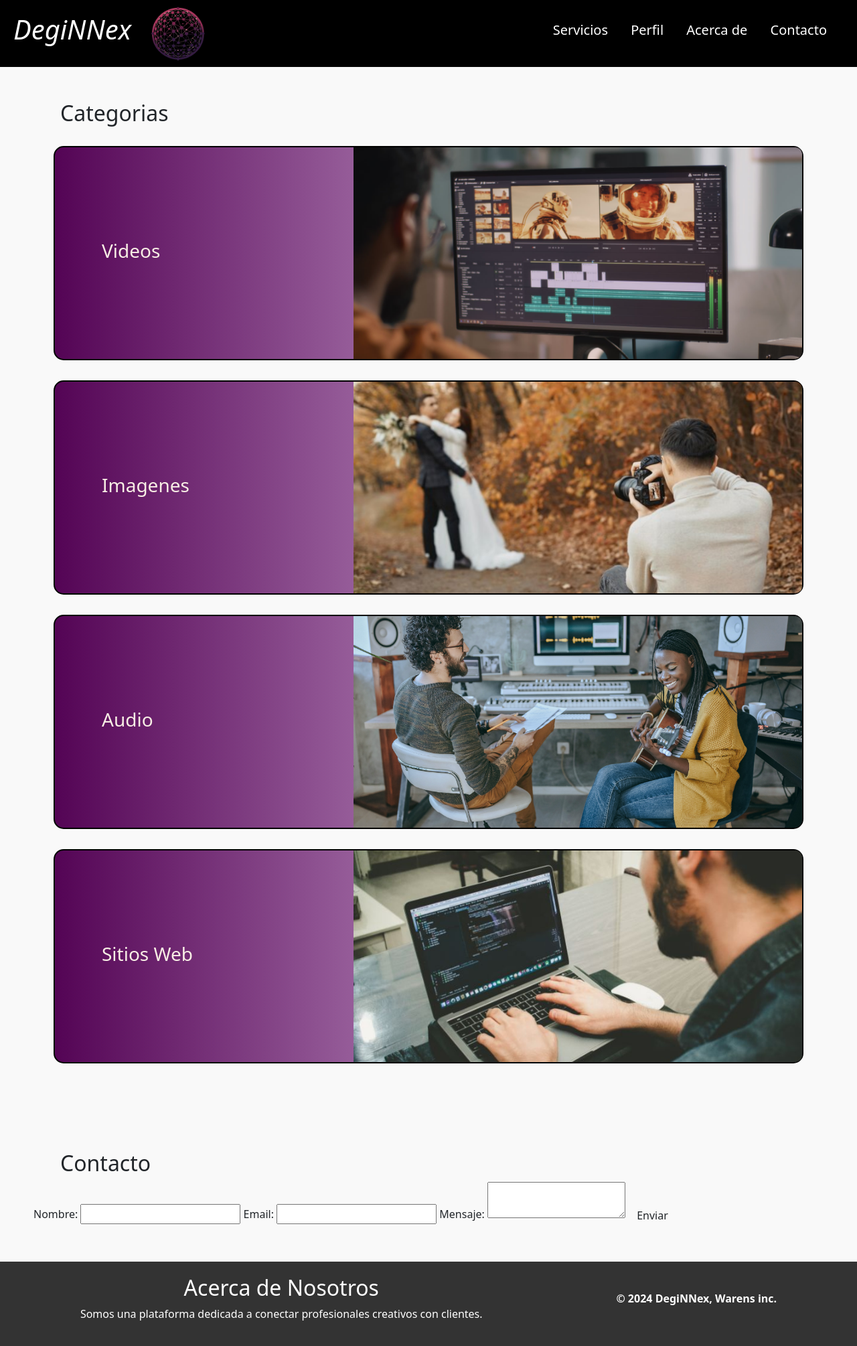
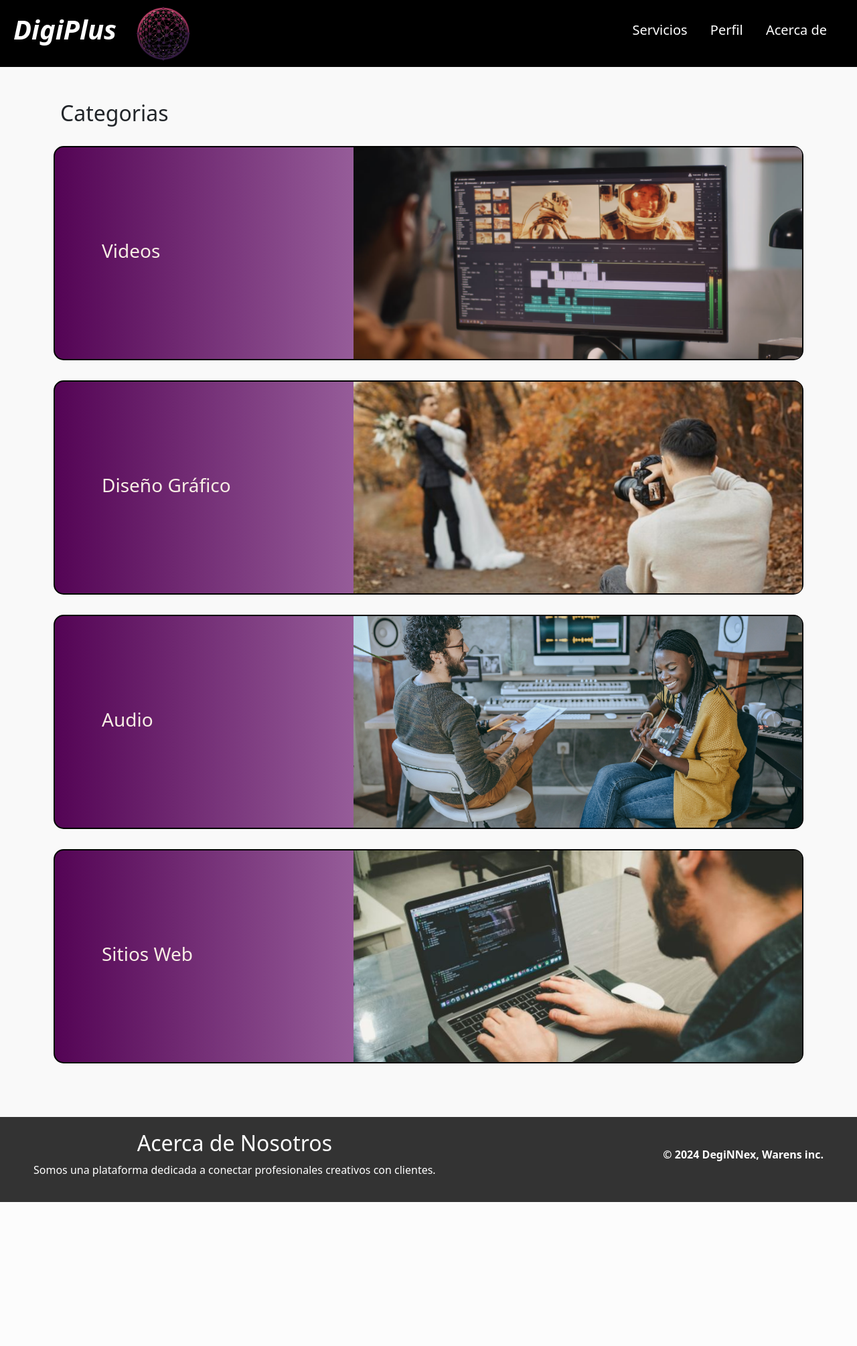
Before and after one commit to cthukh/GigiNNex, a Flask app: page /inicio in a window 1280 px wide. Shown: the whole page at 67% size. After the commit the page ends 1795 px from the top, so only its background shows below. Run offline with Flask 3, Linux system fonts and the light colour scheme.

Commit message:
mejoras en codigo

```diff
--- a/app.py
+++ b/app.py
@@ -115,16 +115,16 @@ def index():
     return render_template('index.html')
 
 # seleccion de categorias
-@app.route('/u_cat/<string:categoria>')
+@app.route('/section/<string:categoria>')
 def selecionar_categorias(categoria):
     # Renderiza diferentes plantillas según la categoría
     if   categoria == 'videos':                         # Categoría video.
         return render_template ('cat_video.html')
-    elif categoria == 'imagenes':                       # Categoría imagenes.
+    elif categoria == 'diseño-grafico':                       # Categoría imagenes.
         return render_template ('cat_imagenes.html')
     elif categoria == 'audio':                          # Categoría audio.  #? Posible retiro.
         return render_template ('cat_audio.html')
-    elif categoria == 'sitios_web':                     # Categoría sitios web.
+    elif categoria == 'sitios-web':                     # Categoría sitios web.
         return render_template ('cat_web.html')
 
 
@@ -169,6 +169,15 @@ def logout():
     flash(f"El usuario ha cerrado sesión")
     print(f"El usuario ha cerrado sesión")
     return(redirect("/"))
+# Elimina al usuario actual. (Lo borra de la db)
+@app.route('/eliminar_user')
+@login_required
+def eliminar():
+    user_id = current_user.id
+    ControladorUsuarios.borrar_usuario(user_id)
+    flash ("usuario eliminado")
+    return redirect('/')
+
 
 #TODO ruta de prueba
 @app.route('/prueba')
--- a/static/css/styleFooter.css
+++ b/static/css/styleFooter.css
@@ -5,7 +5,11 @@ footer {
     display: flex;
     align-items: center;
     text-align: center;
-    justify-content: space-around;
+    justify-content: space-between;
     position: relative;
     bottom: 0;
 }
+footer p {
+    margin-left: 30px;
+    margin-right: 30px;
+}
--- a/templates/base_template.html
+++ b/templates/base_template.html
@@ -21,17 +21,16 @@
     <header>
         <a href="/inicio">
             <div class="logo">
-                <h1 class="title">DegiNNex</h1>
+                <h1 class="title"><strong>DigiPlus</strong></h1>
                 <img src="{{ url_for('static', filename='img/logo_gigi-bg_remove-1024x1024.png') }}" width="100px" alt="logo-diginnex">
             </div>
         </a>
-
         <nav id="navbar">
             <ul>
-                <li><a href="/inicio#services" >Servicios</a></li>
+                <li><a href="/inicio#services">Servicios</a></li>
                 <li><a href="/perfil">Perfil</a></li>
                 <li><a href="#about">Acerca de</a></li>
-                <li><a href="#">Contacto</a></li>
+                <!-- <li><a href="#">Contacto</a></li> -->
             </ul>
         </nav>
     </header>
@@ -45,7 +44,6 @@
             <h2>Acerca de Nosotros</h2>
             <p>Somos una plataforma dedicada a conectar profesionales creativos con clientes.</p>
         </section>
-
         <p><strong>&copy; 2024 DegiNNex, Warens inc. </strong></p>
     </footer>
 
--- a/templates/cat_video.html
+++ b/templates/cat_video.html
@@ -5,7 +5,7 @@ Perfiles sección video
 {% endblock %}
 
 {% block link %}
-<link rel="stylesheet" href="{{ url_for('static', filename='cat_video.css') }}">
+<link rel="stylesheet" href="{{ url_for('static', filename='css/cat_video.css') }}">
 {% endblock %}
 
 {% block content %}
@@ -54,5 +54,5 @@ Perfiles sección video
         </div>
     </div>
 
-    <script src="{{ url_for('static', filename='cat_video.js') }}"></script>
+    <script src="{{ url_for('static', filename='js/cat_video.js') }}"></script>
 {% endblock %}
--- a/templates/index.html
+++ b/templates/index.html
@@ -34,11 +34,11 @@
                 </div>
             </a>
 
-            <a href="{{ url_for('selecionar_categorias', categoria='imagenes') }}">
+            <a href="{{ url_for('selecionar_categorias', categoria='diseño-grafico') }}">
                 <!-- categoria imagenes -->
                 <div class="service">
                     <div class="service-item">
-                        <h3>Imagenes</h3>
+                        <h3>Diseño Gráfico</h3>
                     </div>
                     <div class="service-img">
                         <img src="{{url_for('static', filename='img/fotografo.png')}}" alt="fotografiando novios">
@@ -64,7 +64,7 @@
                 </div>
             </a>
 
-            <a href="{{ url_for('selecionar_categorias', categoria='sitios_web') }}">
+            <a href="{{ url_for('selecionar_categorias', categoria='sitios-web') }}">
                 <!-- categoria sitios webs -->
                 <div class="service">
                     <div class="service-item">
@@ -81,7 +81,7 @@
         </section>
 
         <!-- contactos -->
-        <section class="main-section" id="contact">
+        <!-- <section class="main-section" id="contact">
             <h2>Contacto</h2>
             <form id="contact-form">
                 <label for="name">Nombre:</label>
@@ -92,7 +92,7 @@
                 <textarea id="message" required></textarea>
                 <button class="btn" type="submit">Enviar</button>
             </form>
-        </section>
+        </section> -->
 
     </div>
 {% endblock %}
--- a/templates/perfil.html
+++ b/templates/perfil.html
@@ -19,7 +19,8 @@
             <h5 class="card-title">{{ usuario.nombre }} </h5>
             <p class="card-text">{{usuario.correo }}</p>
             <a href="/editar" class="btn btn-primary">Editar</a>
-            <a href="/logout" class="btn btn-danger">Cerrar Sesión</a>
+            <a href="/logout" class="btn btn-secondary">Cerrar Sesión</a>
+            <a href="/eliminar_user" class="btn btn-danger">borrar usuario</a>
             </div>
         </div>
         <div class="mensaje">
```
Also changed, not shown: controllers.py (+14 -0 lines).
